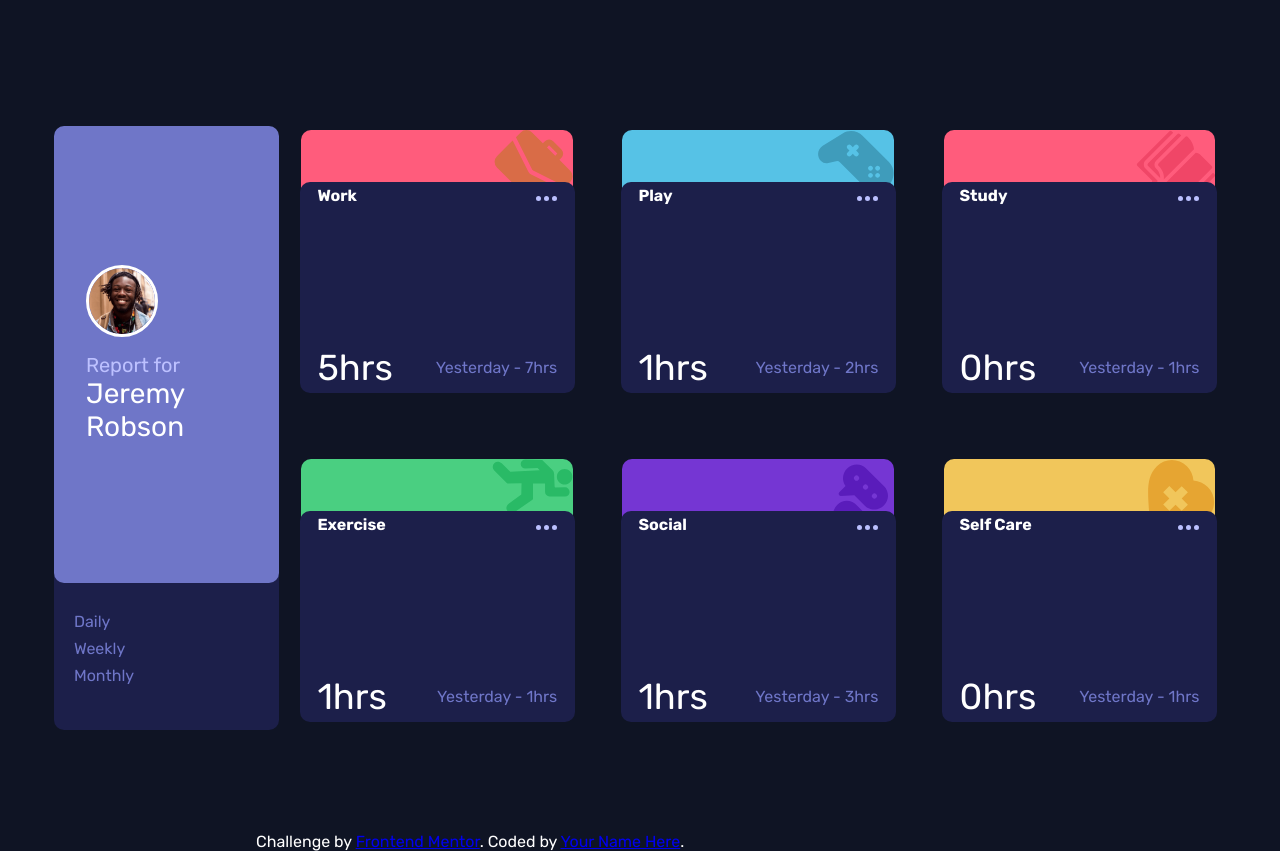
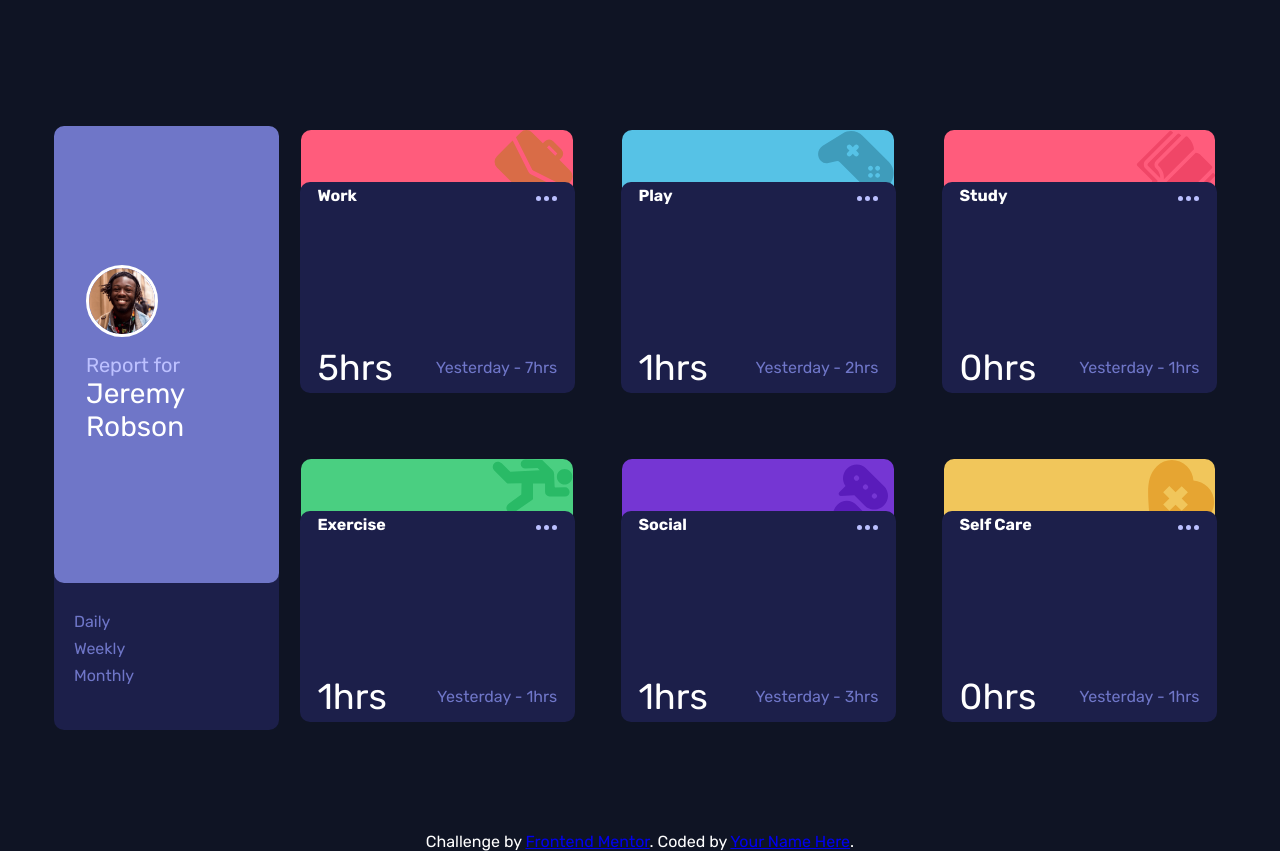
Before and after one commit to Chimoneg27/Time-Tracker, a plain HTML site: page index.html in a window 1280 px wide. Drawn offline with Linux system fonts and the light colour scheme.

Commit message:
fix attribution

```diff
--- a/index.html
+++ b/index.html
@@ -35,8 +35,8 @@
   </div>
 
   <div class="attribution">
-    Challenge by <a href="https://www.frontendmentor.io?ref=challenge" target="_blank">Frontend Mentor</a>.
-    Coded by <a href="#">Your Name Here</a>.
+    <p>Challenge by <a href="https://www.frontendmentor.io?ref=challenge" target="_blank">Frontend Mentor</a>.
+    Coded by <a href="#">Your Name Here</a>.</p>
   </div>
 
   <script src='./JS/script.js'></script>
```
